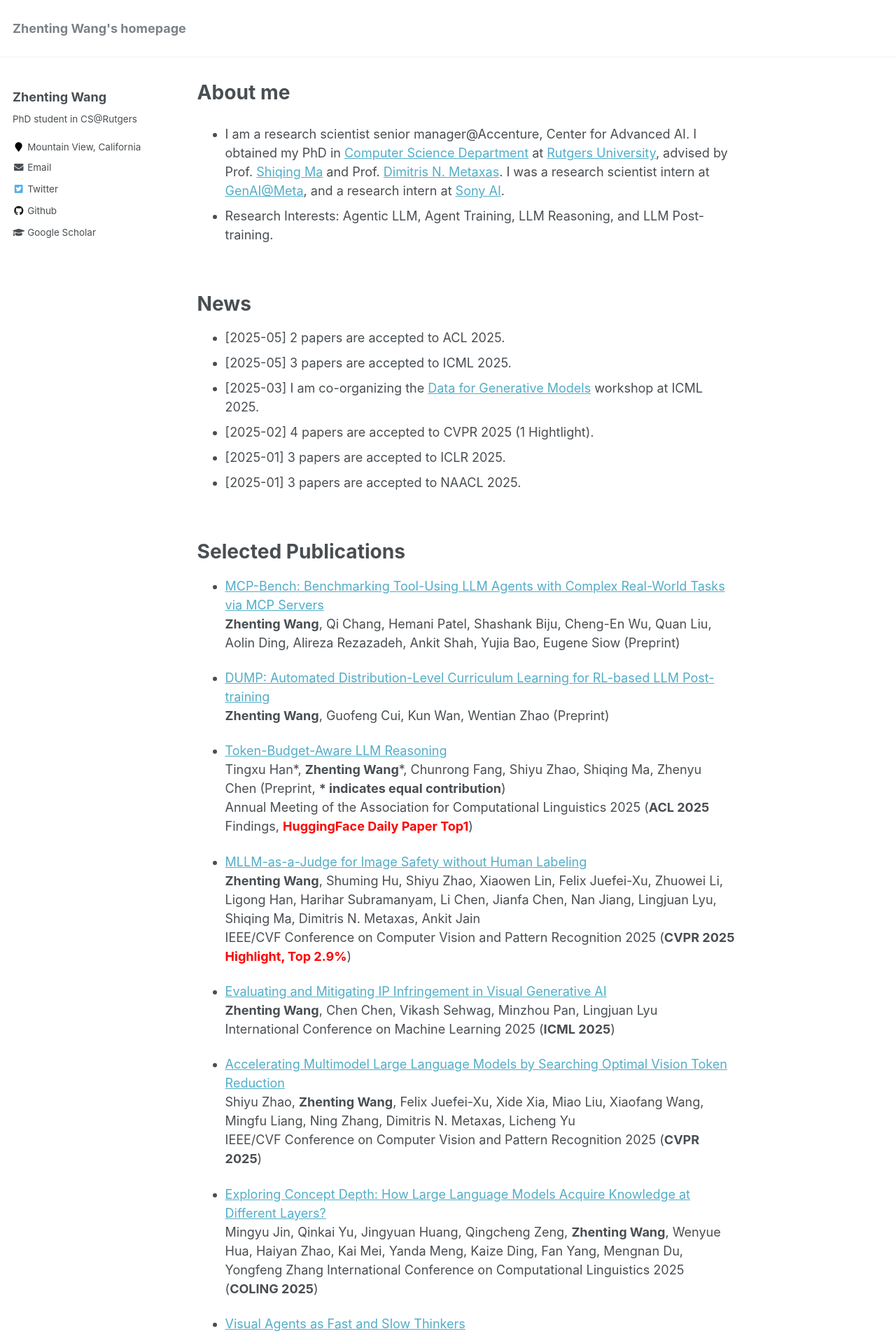
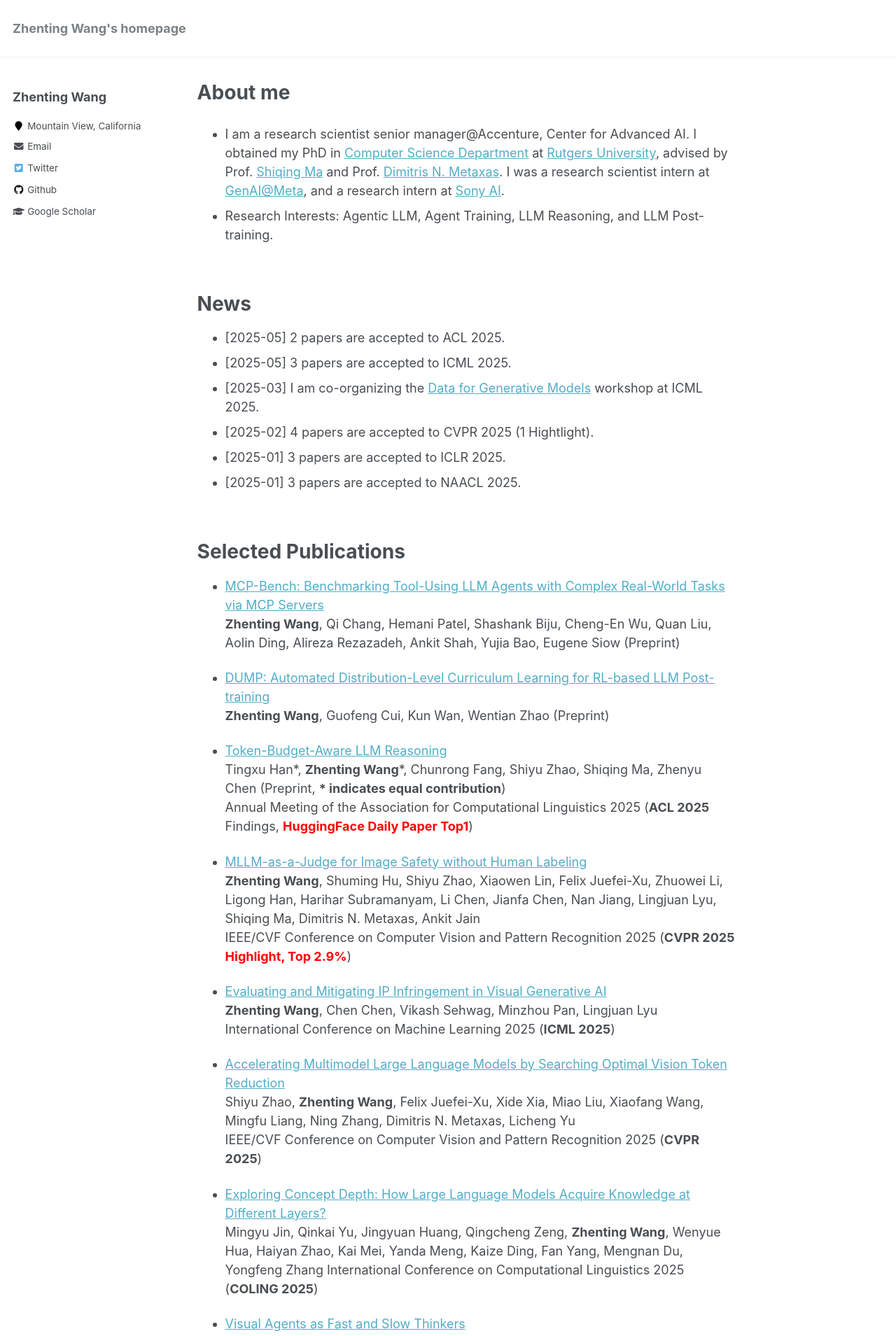
Before and after one commit to ZhentingWang/zhentingwang.github.io, a Jekyll site: the page built from _pages/about.md, in a window 1280 px wide. Shown: the top 1909 px of the page at 70% size. Built offline with Jekyll 4.4.1, drawn with Linux system fonts in a browser that asks for light colours.

Commit message:
Update _config.yml

```diff
--- a/_config.yml
+++ b/_config.yml
@@ -82,7 +82,7 @@ analytics:
 author:
   name             : "Zhenting Wang"
   avatar           :
-  bio              : "PhD student in CS@Rutgers"
+  bio              : ""
   location         : "Mountain View, California"
   employer         :
   pubmed           : #"https://www.ncbi.nlm.nih.gov/pubmed/?term=john+snow"
```
